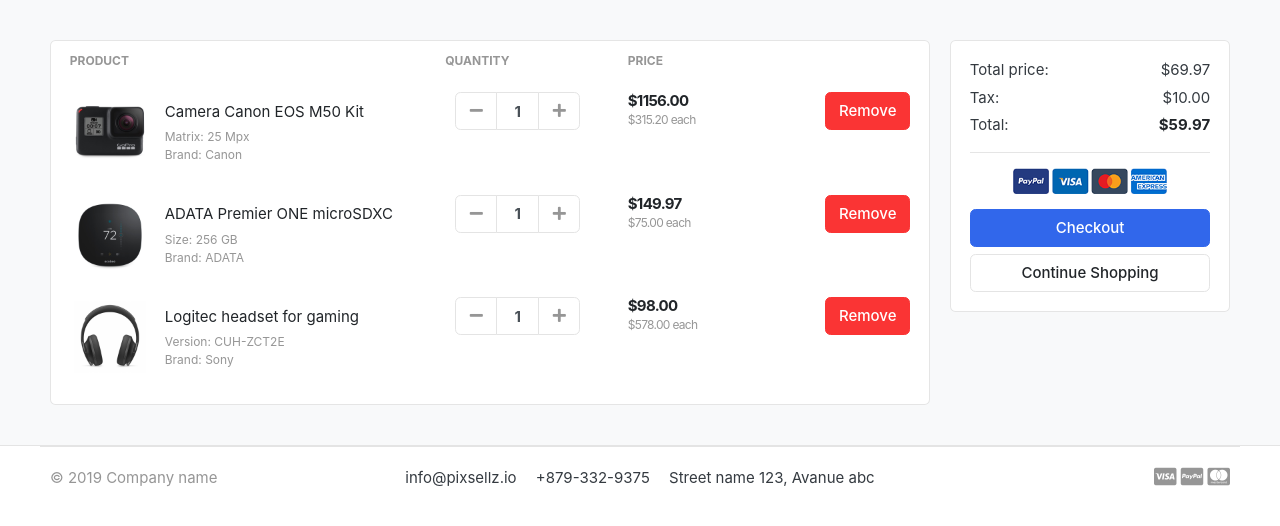
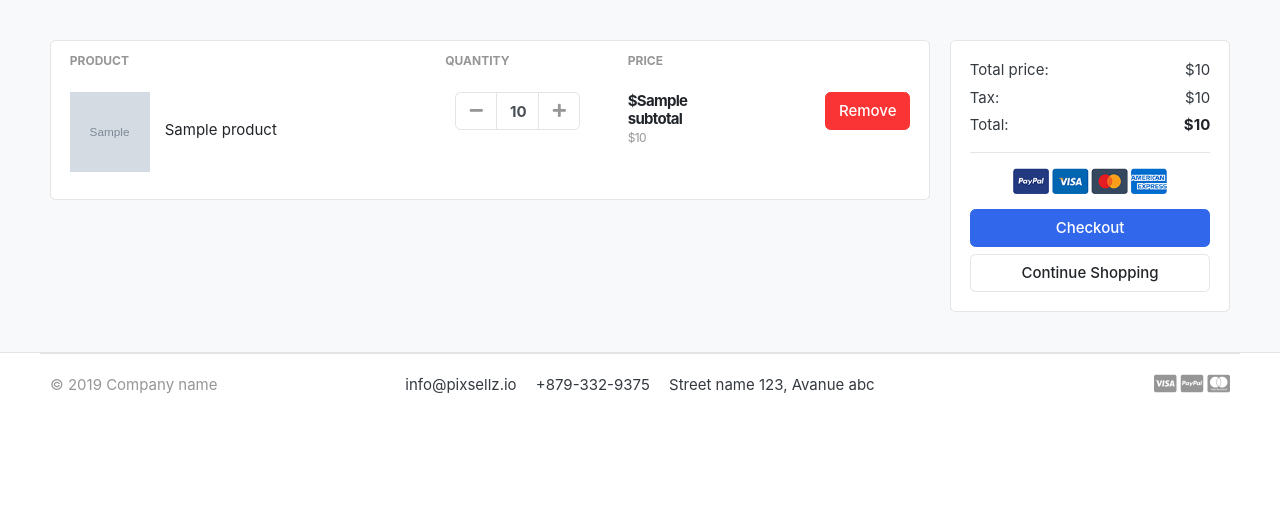
Before and after one commit to marequest/eCommerceDjango, a Django app: template templates/store/cart.html in a window 1280 px wide. Shown: the part 118-644 px from the top of the page. Run offline with Django 5.2, Linux system fonts and the light colour scheme; the template is opened without the code that fills it: most values are stand-ins (such as "Sample title", 1, 10 or a date in 2020); grey boxes marked "Sample" are stand-in pictures; some libraries are stand-ins or nearby versions; some web fonts are replaced.

Commit message:
Functional cart

```diff
--- a/carts/urls.py
+++ b/carts/urls.py
@@ -5,4 +5,6 @@
 urlpatterns = [
     path('', views.cart, name='cart'),
     path('add_cart/<int:product_id>/', views.add_cart, name='add_cart'),
+    path('remove_cart/<int:product_id>/', views.remove_cart, name='remove_cart'),
+    path('remove_cart_item/<int:product_id>/', views.remove_cart_item, name='remove_cart_item'),
 ]
--- a/store/views.py
+++ b/store/views.py
@@ -1,5 +1,8 @@
+from django.http import HttpResponse
 from django.shortcuts import render, get_object_or_404
 
+from carts.models import CartItem
+from carts.views import _cart_id
 from category.models import Category
 from store.models import Product
 
@@ -28,11 +31,13 @@
 def product_details(request, category_slug=None, product_slug=None):
     try:
         single_product = Product.objects.get(category__slug=category_slug, slug=product_slug)
+        in_cart = CartItem.objects.filter(cart__cart_id=_cart_id(request), product=single_product).exists()
     except Exception as e:
         raise e
 
     context = {
         'product': single_product,
+        'in_cart': in_cart
     }
 
     return render(request, 'store/product_details.html', context)
--- a/templates/store/cart.html
+++ b/templates/store/cart.html
@@ -8,7 +8,13 @@
 <div class="container">
 
 <!-- ============================ COMPONENT 1 ================================= -->
-
+{% if not cart_items %}
+<h5 class="text-center">Your Cart is Empty</h5>
+    <br>
+    <div class="text-center">
+        <a href="{% url 'store' %}" class="btn btn-primary">Back to Store</a>
+    </div>
+{% else %}
 <div class="row">
 	<aside class="col-lg-9">
 <div class="card">
@@ -22,13 +28,15 @@
 </tr>
 </thead>
 <tbody>
+
+{% for cart_item in cart_items %}
 <tr>
 	<td>
 		<figure class="itemside align-items-center">
-			<div class="aside"><img src="{% static './images/items/11.jpg' %}" class="img-sm"></div>
+			<div class="aside"><img src="{{ cart_item.product.images.url }}" class="img-sm"></div>
 			<figcaption class="info">
-				<a href="#" class="title text-dark">Camera Canon EOS M50 Kit</a>
-				<p class="text-muted small">Matrix: 25 Mpx <br> Brand: Canon</p>
+				<a href="{{ cart_item.product.get_url }}" class="title link-primary">{{ cart_item.product.name }}</a>
+{#				<p class="text-muted small">Matrix: 25 Mpx <br> Brand: Canon</p>#}
 			</figcaption>
 		</figure>
 	</td>
@@ -37,93 +45,28 @@
         <div class="col">
             <div class="input-group input-spinner">
                 <div class="input-group-prepend">
-							<button class="btn btn-light" type="button" id="button-plus"> <i class="fa fa-minus"></i> </button>
+                <a href="{% url 'remove_cart' cart_item.product.id %}" class="btn btn-light" type="button" id="button-minus"> <i class="fa fa-minus"></i> </a>
                 </div>
-							<input type="text" class="form-control"  value="1">
+                <input type="text" class="form-control"  value="{{ cart_item.quantity }}">
                 <div class="input-group-append">
-							<button class="btn btn-light" type="button" id="button-minus"> <i class="fa fa-plus"></i> </button>
+                <a href="{% url 'add_cart' cart_item.product.id %}" class="btn btn-light" type="button" id="button-plus"> <i class="fa fa-plus"></i> </a>
                 </div>
             </div> <!-- input-group.// -->
         </div> <!-- col.// -->
 	</td>
 	<td>
 		<div class="price-wrap">
-			<var class="price">$1156.00</var>
-			<small class="text-muted"> $315.20 each </small>
+			<var class="price">${{ cart_item.subtotal }}</var>
+			<small class="text-muted">${{ cart_item.product.price }}</small>
 		</div> <!-- price-wrap .// -->
 	</td>
 	<td class="text-right">
-	<a href="" class="btn btn-danger"> Remove</a>
+	<a href="{% url 'remove_cart_item' cart_item.product.id %}" class="btn btn-danger"> Remove</a>
 	</td>
 </tr>
-<tr>
-	<td>
-		<figure class="itemside align-items-center">
-			<div class="aside"><img src="{% static './images/items/10.jpg' %}" class="img-sm"></div>
-			<figcaption class="info">
-				<a href="#" class="title text-dark">ADATA Premier ONE microSDXC</a>
-				<p class="text-muted small">Size: 256 GB  <br> Brand: ADATA </p>
-			</figcaption>
-		</figure>
-	</td>
-	<td>
-		<!-- col.// -->
-					<div class="col">
-						<div class="input-group input-spinner">
-							<div class="input-group-prepend">
-							<button class="btn btn-light" type="button" id="button-plus"> <i class="fa fa-minus"></i> </button>
-							</div>
-							<input type="text" class="form-control"  value="1">
-							<div class="input-group-append">
-							<button class="btn btn-light" type="button" id="button-minus"> <i class="fa fa-plus"></i> </button>
-							</div>
-						</div> <!-- input-group.// -->
-					</div> <!-- col.// -->
-	</td>
-	<td>
-		<div class="price-wrap">
-			<var class="price">$149.97</var>
-			<small  class="text-muted"> $75.00 each </small>
-		</div> <!-- price-wrap .// -->
-	</td>
-	<td class="text-right">
-	<a href="" class="btn btn-danger"> Remove</a>
-	</td>
-</tr>
-<tr>
-	<td>
-		<figure class="itemside align-items-center">
-			<div class="aside"><img src="{% static './images/items/9.jpg' %}" class="img-sm"></div>
-			<figcaption class="info">
-				<a href="#" class="title text-dark">Logitec headset for gaming</a>
-				<p class="small text-muted">Version: CUH-ZCT2E  <br> Brand: Sony</p>
-			</figcaption>
-		</figure>
-	</td>
-	<td>
-		<!-- col.// -->
-					<div class="col">
-						<div class="input-group input-spinner">
-							<div class="input-group-prepend">
-							<button class="btn btn-light" type="button" id="button-plus"> <i class="fa fa-minus"></i> </button>
-							</div>
-							<input type="text" class="form-control"  value="1">
-							<div class="input-group-append">
-							<button class="btn btn-light" type="button" id="button-minus"> <i class="fa fa-plus"></i> </button>
-							</div>
-						</div> <!-- input-group.// -->
-					</div> <!-- col.// -->
-	</td>
-	<td>
-		<div class="price-wrap">
-			<var class="price">$98.00</var>
-			<small class="text-muted"> $578.00 each</small>
-		</div> <!-- price-wrap .// -->
-	</td>
-	<td class="text-right">
-		<a href="" class="btn btn-danger"> Remove</a>
-	</td>
-</tr>
+{% endfor %}
+
+
 </tbody>
 </table>
 </div> <!-- card.// -->
@@ -135,22 +78,22 @@
 		<div class="card-body">
 			<dl class="dlist-align">
 			  <dt>Total price:</dt>
-			  <dd class="text-right">$69.97</dd>
+			  <dd class="text-right">${{ total }}</dd>
 			</dl>
 			<dl class="dlist-align">
 			  <dt>Tax:</dt>
-			  <dd class="text-right"> $10.00</dd>
+			  <dd class="text-right">${{ tax }}</dd>
 			</dl>
 			<dl class="dlist-align">
 			  <dt>Total:</dt>
-			  <dd class="text-right text-dark b"><strong>$59.97</strong></dd>
+			  <dd class="text-right text-dark b"><strong>${{ grand_total }}</strong></dd>
 			</dl>
 			<hr>
 			<p class="text-center mb-3">
 				<img src="{% static './images/misc/payments.png' %}" height="26">
 			</p>
 			<a href="./place-order.html" class="btn btn-primary btn-block"> Checkout </a>
-			<a href="./store.html" class="btn btn-light btn-block">Continue Shopping</a>
+			<a href="{% url 'store' %}" class="btn btn-light btn-block">Continue Shopping</a>
 		</div> <!-- card-body.// -->
 		</div> <!-- card.// -->
 
@@ -158,6 +101,7 @@
 
 
 </div> <!-- row.// -->
+{% endif %}
 <!-- ============================ COMPONENT 1 END .// ================================= -->
 
 </div> <!-- container .//  -->
--- a/templates/store/store.html
+++ b/templates/store/store.html
@@ -142,7 +142,7 @@
 						<del class="price-old">${{ product.price }}</del>
 					</div> <!-- price-wrap.// -->
 				</div>
-				<a href="#" class="btn btn-block btn-primary">Add to cart </a>
+				<a href="{% url 'add_cart' product.id %}" class="btn btn-block btn-primary">Add to cart </a>
 			</figcaption>
 		</figure>
 	</div> <!-- col.// -->
```
Also changed, not shown: templates/store/product_details.html (+10 -3 lines). Lines whose indentation alone changed are shown as unchanged.
